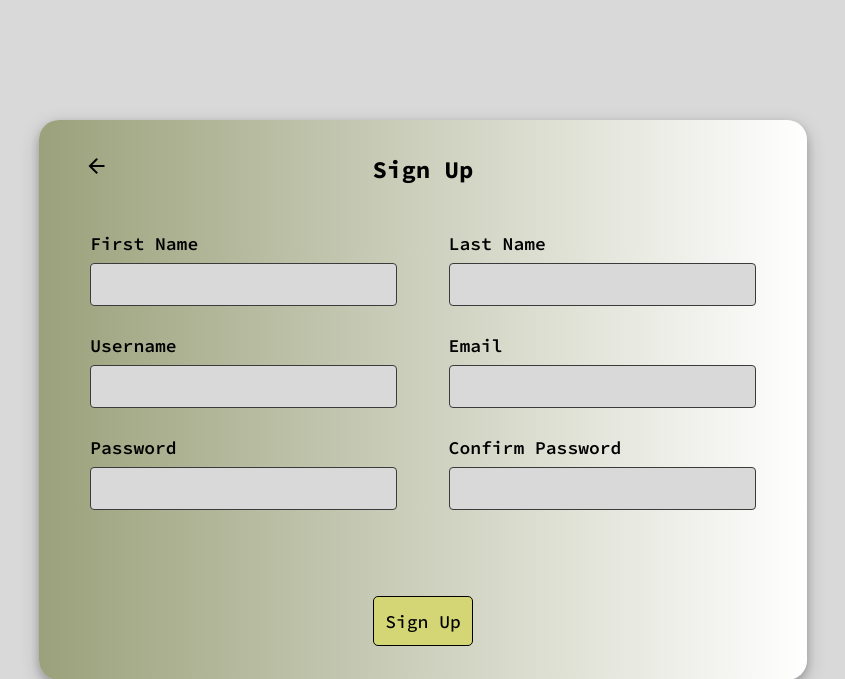
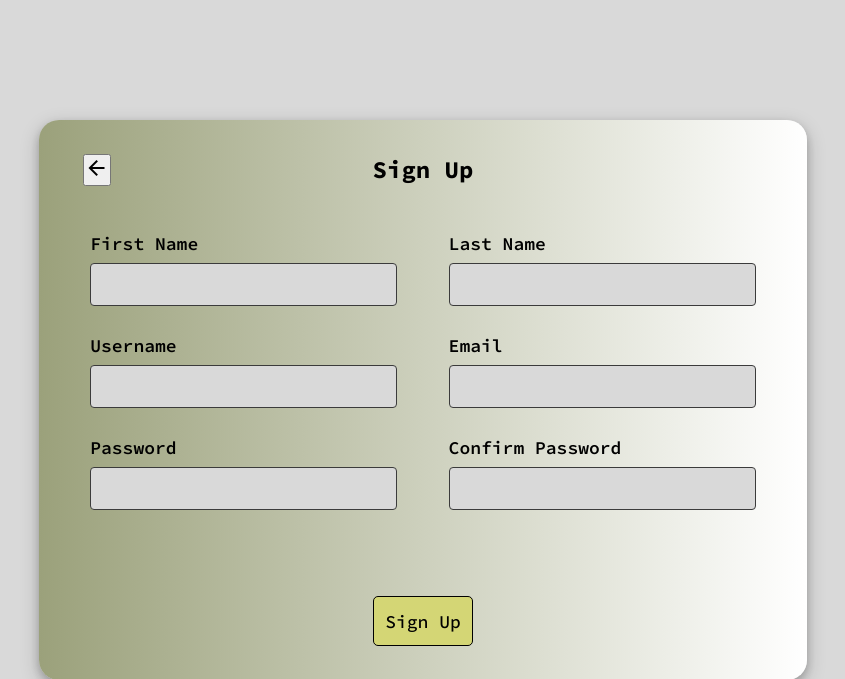
Before and after one commit to ThaveeshaDheerasekera/server-side-cw, a CodeIgniter app: the page made by application/views/signup-page.php in a window 1280 px wide. Shown: the top 679 px of the page, without its empty margins (217-1062 px from the left). Run offline with CodeIgniter, Linux system fonts and the light colour scheme.

Commit message:
Back arrow in signup page updated

```diff
--- a/application/views/signup-page.php
+++ b/application/views/signup-page.php
@@ -12,7 +12,9 @@
 <body>
     <div class="container">
         <div class="header">
-            <span class="material-symbols-outlined">arrow_back</span>
+            <span class="btn-span">
+                <button><span class="material-symbols-outlined">arrow_back</span></button>
+            </span>
             <h2>Sign Up</h2>
         </div>
         <div class="form-section">
--- a/public/css/signup-page/signup-page-style.css
+++ b/public/css/signup-page/signup-page-style.css
@@ -43,7 +43,7 @@ h2 {
     width: 40%
 }
 
-span {
+.btn-span {
     margin-right: 85%;
     position: absolute
 }
```
